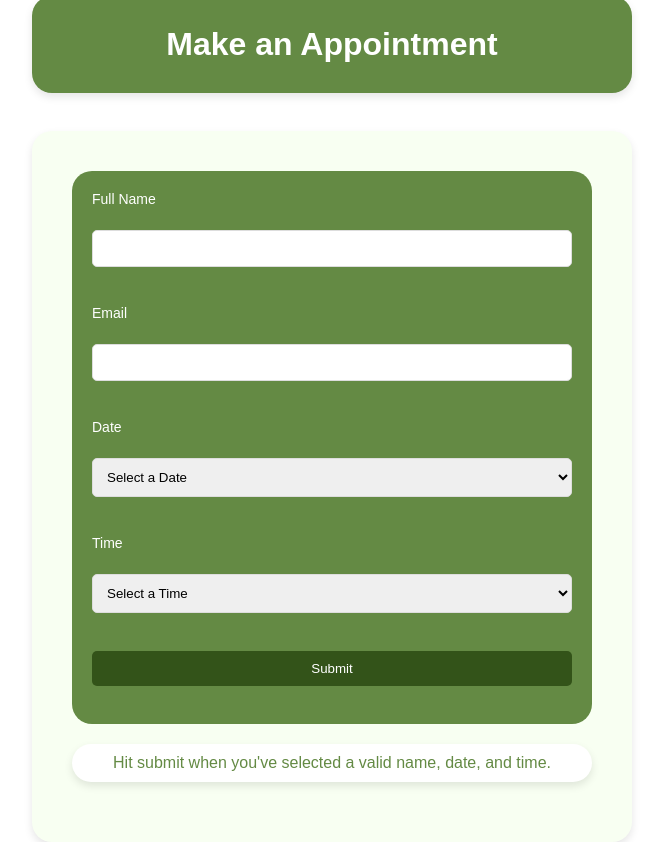
After one commit to agpalm25/Epic_Exec_CS321_CORE_APP, a Flask app: page /appointment in a window 1280 px wide. The commit adds this page. Shown: the whole page, without its empty margins (308-971 px from the left). Run offline with Flask 3, Linux system fonts and the light colour scheme.

Commit message:
I've added appointment.html, and edited styles.css and views.py to implement my part of the website

```diff
--- a/static/styles.css
+++ b/static/styles.css
@@ -10,28 +10,8 @@ body {
     justify-content: center;
     align-items: center;
     height: 100vh;
-    background-color: #f0f0f0;
+    background-color: white;
     flex-direction: column;
-}
-
-.container {
-    text-align: center;
-    margin-top: 20px;
-}
-
-.back-link {
-    font-size: 14px;
-    text-decoration: none;
-    color: black;
-    margin-bottom: 20px;
-}
-
-.sign-in-box {
-    background-color: #76C3C3;
-    padding: 40px;
-    border-radius: 20px;
-    width: 320px;
-    box-shadow: 0 4px 8px rgba(0, 0, 0, 0.1);
 }
 
 h1 {
@@ -56,6 +36,81 @@ input {
     padding: 10px;
     border: 1px solid #ddd;
     border-radius: 5px;
+}
+
+select {
+    margin-bottom: 20px;
+    padding: 10px;
+    border: 1px solid #ddd;
+    border-radius: 5px;
+}
+
+.container {
+    text-align: center;
+    margin-top: 20px;
+}
+
+.back-link {
+    font-size: 14px;
+    text-decoration: none;
+    color: black;
+    margin-bottom: 20px;
+}
+
+.sign-in-box {
+    background-color: #76C3C3;
+    padding: 40px;
+    border-radius: 20px;
+    width: 320px;
+    box-shadow: 0 4px 8px rgba(0, 0, 0, 0.1);
+}
+
+.apptTitle {
+    background-color: rgba(100, 138, 68);
+    padding: 30px;
+    border-radius: 20px;
+    width: 600px;
+    box-shadow: 0 4px 8px rgba(0, 0, 0, 0.1);
+}
+
+.apptTransparentBackground {
+    background-color: rgba(183, 248, 130, 0.1);
+    padding: 40px;
+    border-radius: 20px;
+    width: 600px;
+    position: relative;
+    z-index: 1;
+    box-shadow: 0 4px 8px rgba(0, 0, 0, 0.1);
+
+}
+
+.apptBtn {
+    padding: 10px;
+    background-color: rgb(51, 83, 25);
+    color: white;
+    border: none;
+    border-radius: 5px;
+    cursor: pointer;
+}
+
+.apptForm {
+    background-color: rgba(100, 138, 68);
+    padding: 20px;
+    border-radius: 20px;
+    z-index: 2;
+}
+
+.apptText {
+    color: rgba(100, 138, 68);
+}
+
+.apptText {
+    background-color: white;
+    padding: 10px;
+    border-radius: 20px;
+    box-shadow: 0 4px 8px rgba(0, 0, 0, 0.1);
+    margin-top: 20px;
+    margin-bottom: 20px;
 }
 
 input:focus {
--- /dev/null
+++ b/templates/appointment.html
@@ -0,0 +1,50 @@
+<!DOCTYPE html>
+<html lang="en">
+
+<head>
+    <meta charset="UTF-8">
+    <meta name="viewport" content="width=device-width, initial-scale=1.0">
+    <title>Appointment</title>
+    <link rel="stylesheet" href="{{ url_for('static', filename='styles.css') }}">
+</head>
+
+<body class="apptBody">
+
+    <div class="container">
+
+        <a href="/" class="back-link">back to home</a> <br>
+
+        <h1 class="apptTitle">Make an Appointment</h1> <br>
+
+        <div class="apptTransparentBackground">
+
+            <form action="/apptSubmit" method="post" class="apptForm">
+
+                <label for="fullName">Full Name</label> <br>
+                <input type="text" id="fullName" name="fullName" required> <br>
+
+                <label for="email">Email</label> <br>
+                <input type="text" id="email" name="email" required> <br>
+
+                <label for="apptDate">Date</label> <br>
+                <select id="apptDate" name="apptDate" required>
+                    <option value="">Select a Date</option>
+                </select> <br>
+
+                <label for="apptTime">Time</label> <br>
+                <select id="apptTime" name="spptTime" required>
+                    <option value="">Select a Time</option>
+                </select> <br>
+
+                <button type="apptSubmit" class="apptBtn">Submit</button> <br>
+            </form>
+
+            <div>
+                <p class="apptText" id="apptWait">Hit submit when you've selected a valid name, date, and time.</p>
+                <p class="apptText" id="apptThanks" style="display: none;">Thank you for your submission!</p>
+                <p class="apptText" id="apptClearWarning" style="display: none;">It seems like you haven't been cleared to
+                select an appointment time. If this isn't correct, please contact ex@colby.edu.</p>
+            </div>
+        </div>
+    </div>
+</body>
--- a/views.py
+++ b/views.py
@@ -3,10 +3,17 @@ from flask import Blueprint, render_template
 # Create a blueprint for routes
 main_blueprint = Blueprint('main', __name__)
 
+
 @main_blueprint.route("/")
 def home():
     return "Welcome"
 
+
 @main_blueprint.route("/signin")
 def signin():
     return render_template("signin.html")
+
+
+@main_blueprint.route("/appointment")
+def appointment():
+    return render_template("appointment.html")
```
